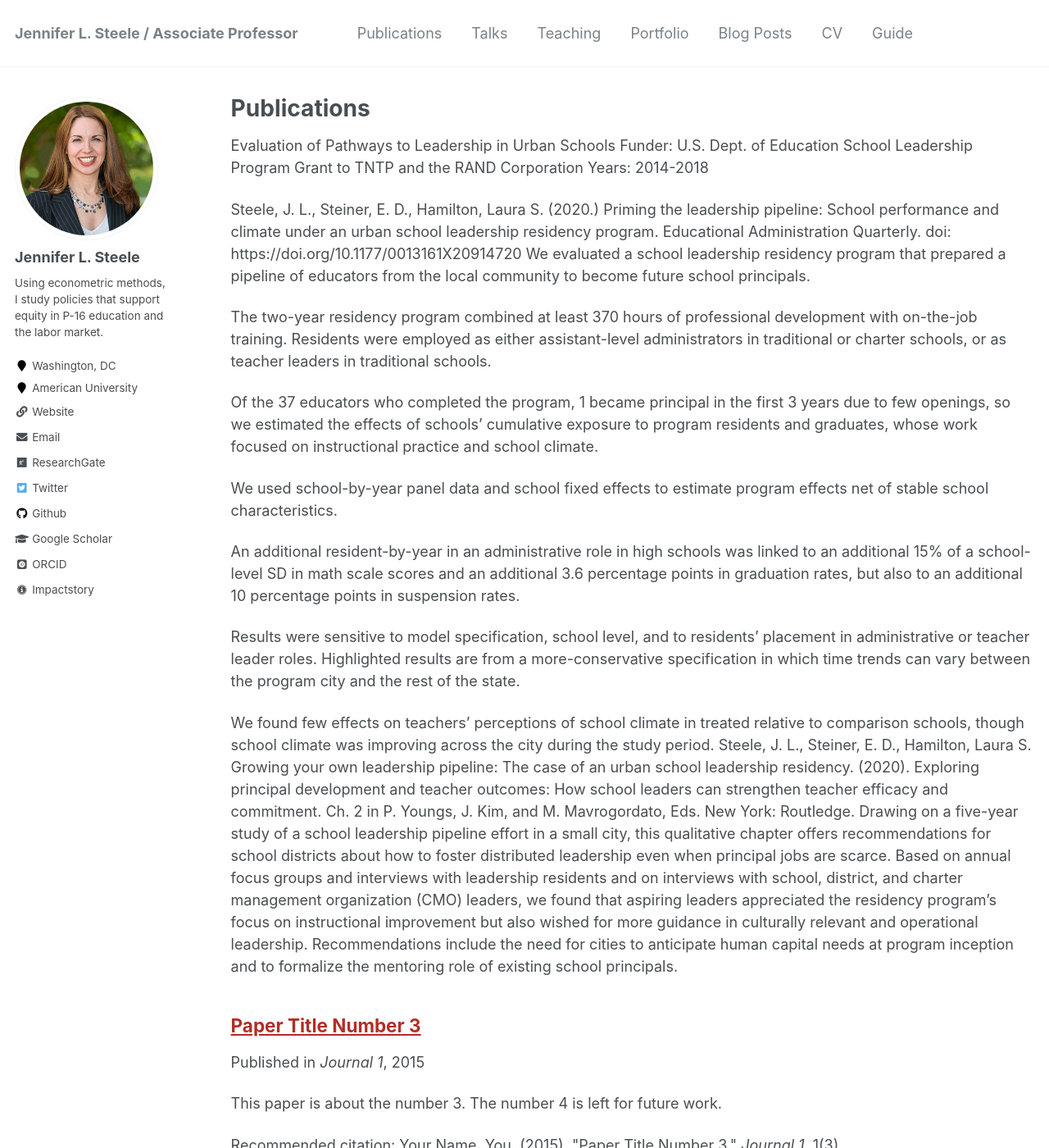
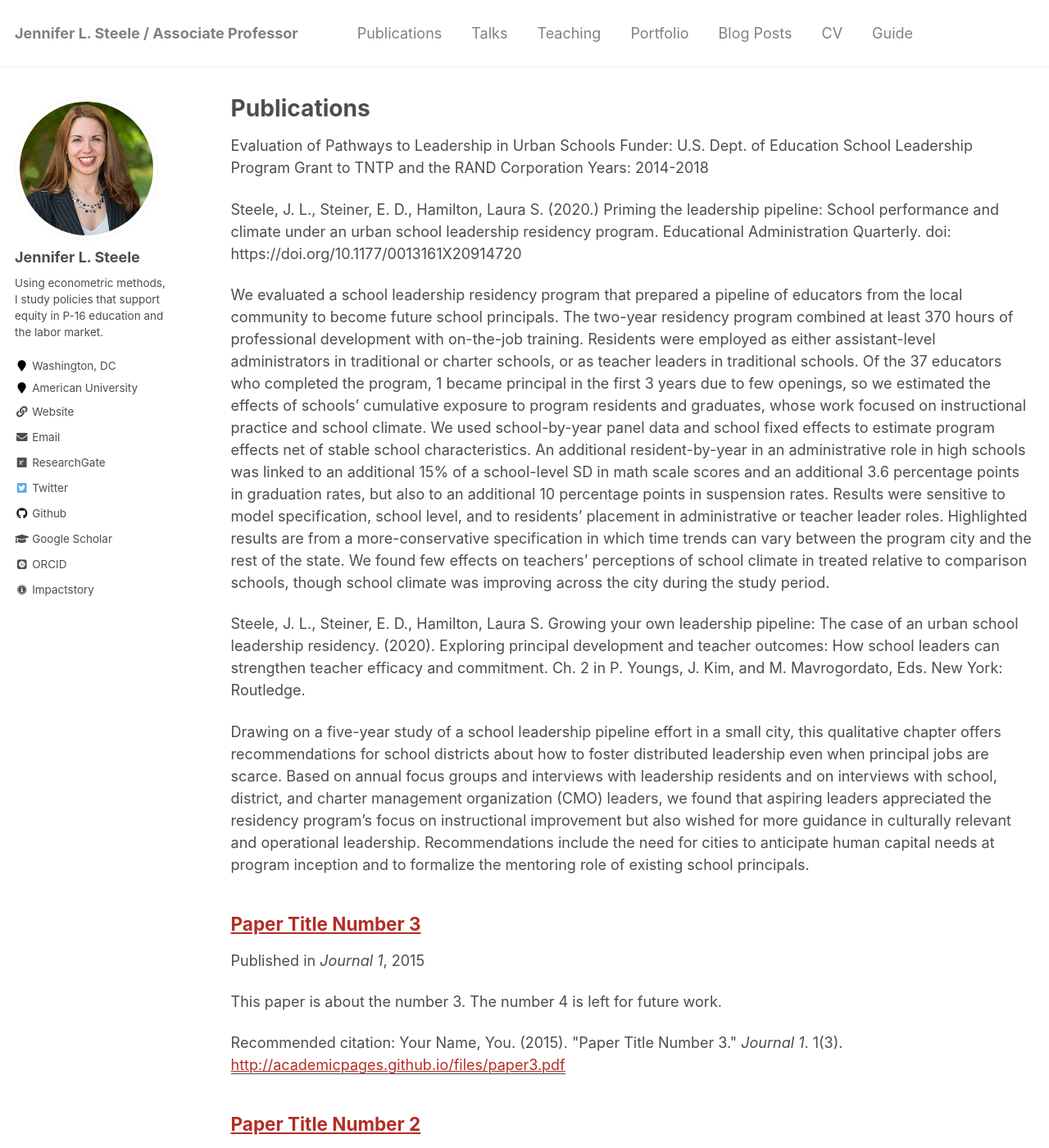
Before and after one commit to jensteele1/jensteele1.github.io, a Jekyll site: the page built from _pages/publications.md, in a window 1280 px wide and 1400 px high. Shown: the whole window at 82% size. Built offline with Jekyll 4.4.1, drawn with Linux system fonts in a browser that asks for light colours; some web fonts are replaced.

```diff
--- a/_pages/publications.md
+++ b/_pages/publications.md
@@ -10,21 +10,18 @@ Funder: U.S. Dept. of Education School Leadership Program Grant to TNTP and the
 Years: 2014-2018
 
 Steele, J. L., Steiner, E. D., Hamilton, Laura S. (2020.) Priming the leadership pipeline: School performance and climate under an urban school leadership residency program. Educational Administration Quarterly. doi: https://doi.org/10.1177/0013161X20914720
+
 We evaluated a school leadership residency program that prepared a pipeline of educators from the local community to become future school principals.
-
 The two-year residency program combined at least 370 hours of professional development with on-the-job training. Residents were employed as either assistant-level administrators in traditional or charter schools, or as teacher leaders in traditional schools.
-
 Of the 37 educators who completed the program, 1 became principal in the first 3 years due to few openings, so we estimated the effects of schools' cumulative exposure to program residents and graduates, whose work focused on instructional practice and school climate.
-
 We used school-by-year panel data and school fixed effects to estimate program effects net of stable school characteristics.
-
 An additional resident-by-year in an administrative role in high schools was linked to an additional 15% of a school-level SD in math scale scores and an additional 3.6 percentage points in graduation rates, but also to an additional 10 percentage points in suspension rates.
-
 Results were sensitive to model specification, school level, and to residents’ placement in administrative or teacher leader roles.
 Highlighted results are from a more-conservative specification in which time trends can vary between the program city and the rest of the state.
+We found few effects on teachers' perceptions of school climate in treated relative to comparison schools, though school climate was improving across the city during the study period.
 
-We found few effects on teachers' perceptions of school climate in treated relative to comparison schools, though school climate was improving across the city during the study period.
 Steele, J. L., Steiner, E. D., Hamilton, Laura S. Growing your own leadership pipeline: The case of an urban school leadership residency. (2020). Exploring principal development and teacher outcomes: How school leaders can strengthen teacher efficacy and commitment. Ch. 2 in P. Youngs, J. Kim, and M. Mavrogordato, Eds. New York: Routledge.
+
 Drawing on a five-year study of a school leadership pipeline effort in a small city,
 this qualitative chapter offers recommendations for school districts about how to foster distributed
 leadership even when principal jobs are scarce. Based on annual focus groups and interviews with
```
Also changed, not shown: 2 other files.
